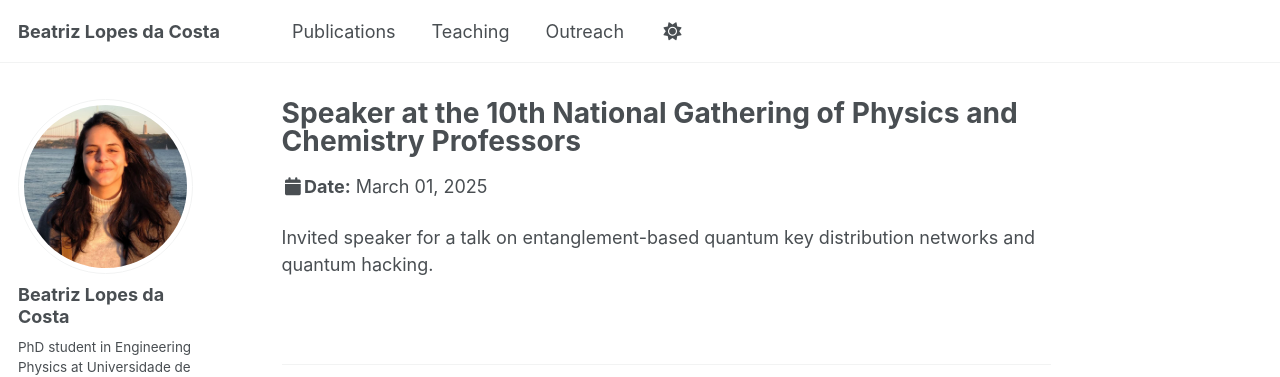
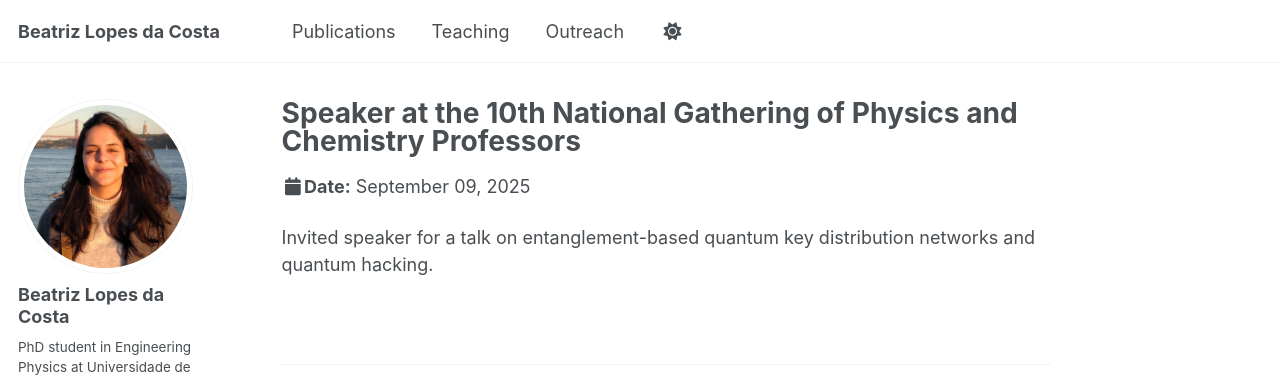
Before and after one commit to beatriz-costa00/beatriz-costa00.github.io, a Jekyll site: the page built from _talks/2014-03-01-talk-3.md, in a window 1280 px wide and 966 px high. Shown: the top 377 px of the window. Built offline with Jekyll 4.4.1, drawn with Linux system fonts in a browser that asks for light colours; some web fonts are replaced; a script that is not in the unit is left out.

Commit message:
Update talk date from March to September 2025

```diff
--- a/_talks/2014-03-01-talk-3.md
+++ b/_talks/2014-03-01-talk-3.md
@@ -4,7 +4,7 @@ collection: talks
 type: "talk"
 permalink: /talks/2014-03-01-talk-3
 venue: "University of Lisbon"
-date: 2025-03-01
+date: 2025-09-09
 location: "Lisbon, Portugal"
 ---
 
```
